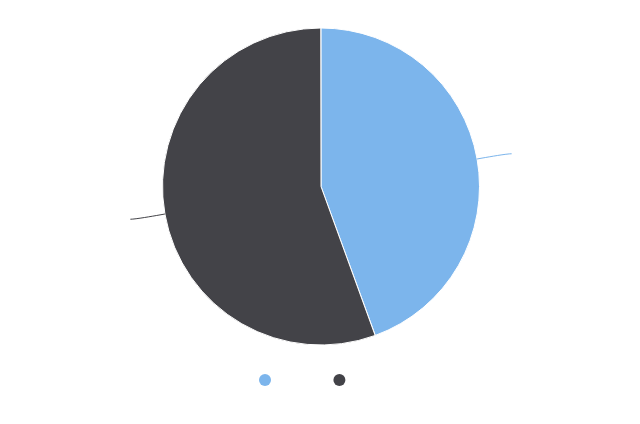
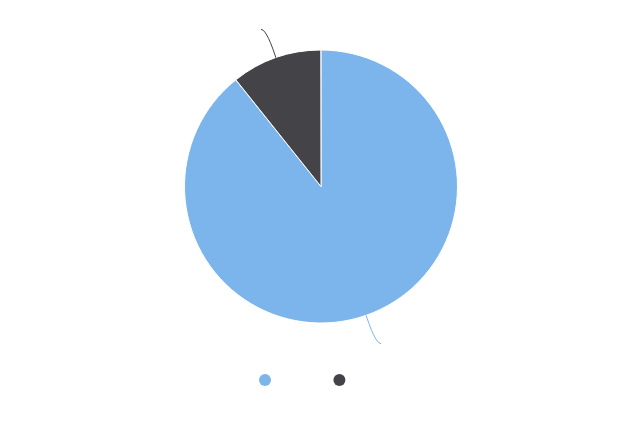
Before and after one commit to DjoAHP/Graph-Euros-par-ann-e01-Cambenbert, a plain HTML site: page index.html in a window 1280 px wide. Shown: the whole page, without its empty margins (319-959 px from the left). Drawn offline with nearby package versions, Linux system fonts and the light colour scheme.

Commit message:
Update index.html

```diff
--- a/index.html
+++ b/index.html
@@ -67,9 +67,9 @@ Highcharts.chart('container', {
         name: '',
         colorByPoint: true,
         data: [
-            { name: '2023', y: 2000 },
+
             { name: '2024', y: 2500 },
-            // { name: '2025', y: 0 },
+            { name: '2025', y: 300 },
             // { name: '2026', y: 0 },
             // { name: '2027', y: 0 },
             // { name: '2028', y: 0 },
```
